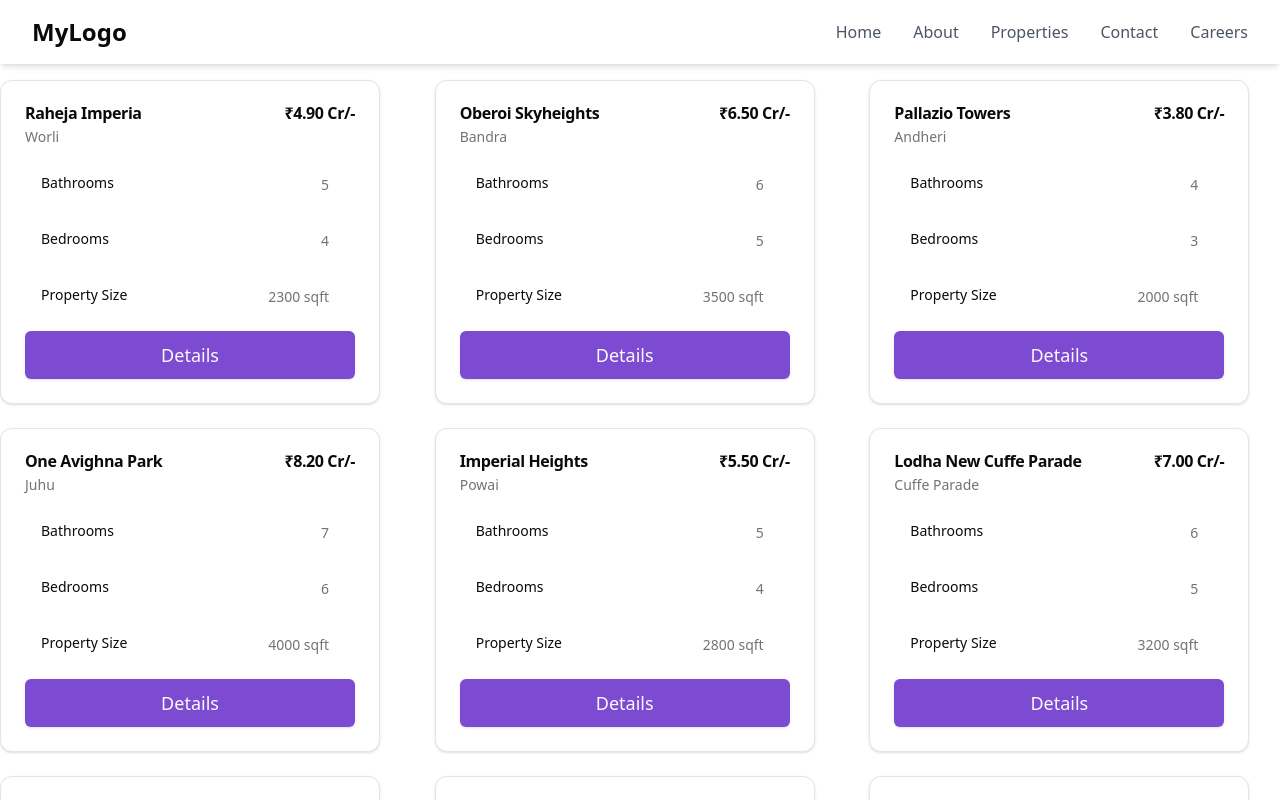
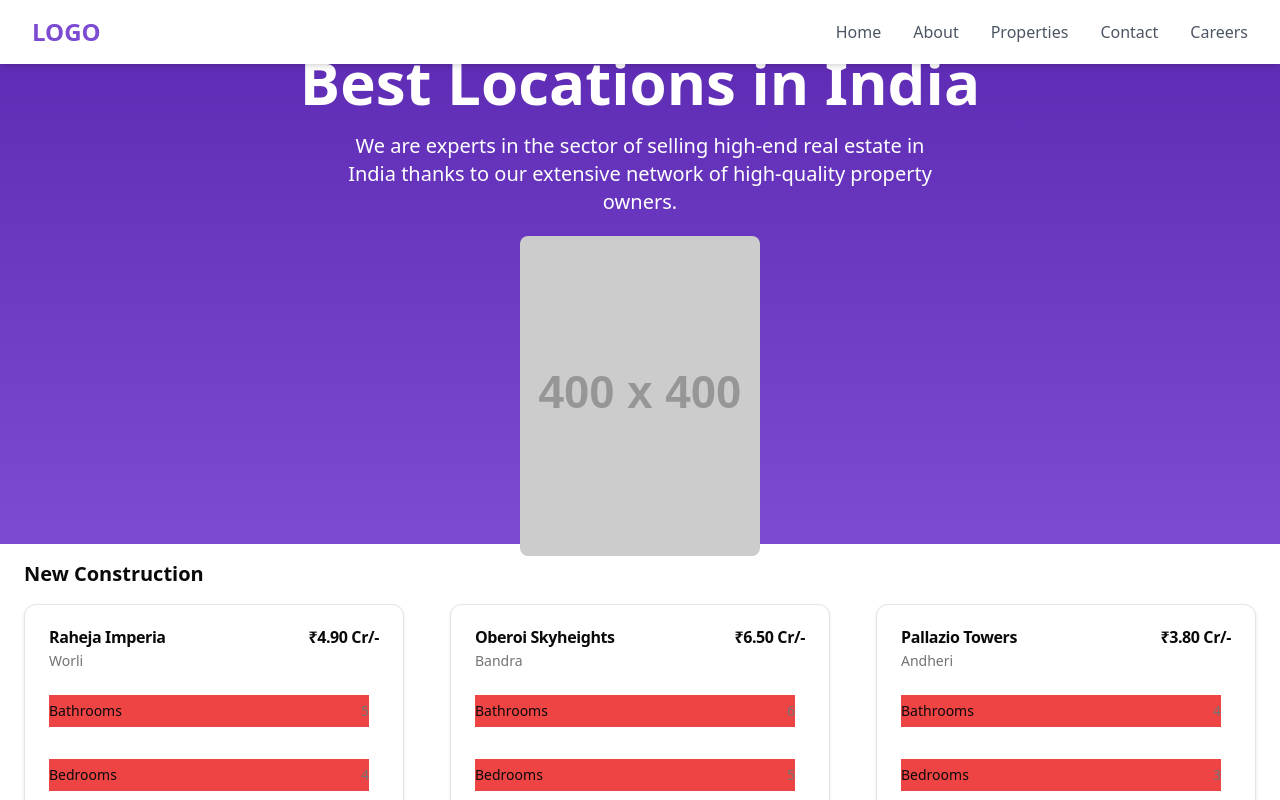
Before and after one commit to KodeInnovate-WorkSpace/website, a React (Vite) app: page / in a window 1280 px wide. Shown: the top 800 px of the page. Built offline with nearby package versions, Linux system fonts and the light colour scheme.

Commit message:
Update: UI

```diff
--- a/src/components/custom/card.jsx
+++ b/src/components/custom/card.jsx
@@ -55,8 +55,8 @@
               key={index}
               className="mb-4 grid grid-cols-[25px_1fr] items-start pb-4 last:mb-0 last:pb-0"
             >
-              <div className="space-y-1  flex items-center justify-between w-80 px-4">
-                <p className="text-sm font-medium leading-none">{item.title}</p>
+              <div className="bg-red-500 h-8 flex  items-center justify-between w-80">
+                <p className="font-medium text-sm">{item.title}</p>
                 <p className="text-sm text-muted-foreground">
                   {item.description}
                 </p>
@@ -66,7 +66,11 @@
         </div>
       </CardContent>
       <CardFooter>
-        <Button className={`w-full h-12 text-lg bg-[#7C4BD2] hover:bg-[#5f2db5]`}>Details</Button>
+        <Button
+          className={`w-full h-12 text-lg bg-[#7C4BD2] hover:bg-[#5f2db5]`}
+        >
+          Details
+        </Button>
       </CardFooter>
     </Card>
   );
--- /dev/null
+++ b/src/components/custom/home_content.jsx
@@ -0,0 +1,29 @@
+import React from "react";
+
+const HomeContent = () => {
+  return (
+    <div className="bg-gradient-to-t from-[#7C4BD2] to-[#5f2db5] w-full h-[30rem] py-10 flex items-center justify-center">
+      <div className="text-white text-center flex flex-col items-center justify-center">
+        <h1 className="text-4xl font-bold md:text-6xl">
+          Best Locations in India
+        </h1>
+
+        <p className="text-md  py-5 md:text-center md:text-xl md:w-[38rem]">
+          We are experts in the sector of selling high-end real estate in India
+          thanks to our extensive network of high-quality property owners.
+        </p>
+
+        {/* image container */}
+        <div className=" hidden w-60 h-80 rounded-lg overflow-hidden md:block">
+          <img
+            src={"https://placehold.co/400"}
+            alt="Placeholder"
+            className="w-full h-full object-cover"
+          />
+        </div>
+      </div>
+    </div>
+  );
+};
+
+export default HomeContent;
--- a/src/components/custom/navbar.jsx
+++ b/src/components/custom/navbar.jsx
@@ -14,11 +14,8 @@
         <div className="flex justify-between h-16">
           <div className="flex-shrink-0 flex items-center">
             {/* Logo */}
-            <a
-              href="/"
-              className={`text-2xl font-bold text-[${primaryColor}]`}
-            >
-              MyLogo
+            <a href="/" className={`text-2xl font-bold text-[#7C4BD2]`}>
+              LOGO
             </a>
           </div>
           <div className="hidden md:flex space-x-8 items-center">
--- a/src/pages/home.page.jsx
+++ b/src/pages/home.page.jsx
@@ -2,13 +2,24 @@
 import dummyData from "../constants/data.json";
 import Navbar from "@/components/custom/navbar";
 import { MyCard } from "@/components/custom/card";
+import HomeContent from "@/components/custom/home_content";
 
 const HomePage = () => {
   return (
     <div>
       <Navbar />
-      <div className="pt-20">
-        <div className="grid grid-cols-1 md:grid-cols-2 lg:grid-cols-3 gap-6">
+
+      <div className="pt-[4rem]">
+        <HomeContent />
+
+        <div className="px-6">
+          {/* title */}
+
+          <div className="py-4 font-bold text-xl">
+            <h1>New Construction</h1>
+          </div>
+
+          <div className="flex flex-wrap justify-between gap-4">
             {dummyData.map((property, index) => (
               <MyCard
                 key={index}
@@ -23,6 +34,7 @@
           </div>
         </div>
       </div>
+    </div>
   );
 };
 
```
Lines whose indentation alone changed are shown as unchanged.
